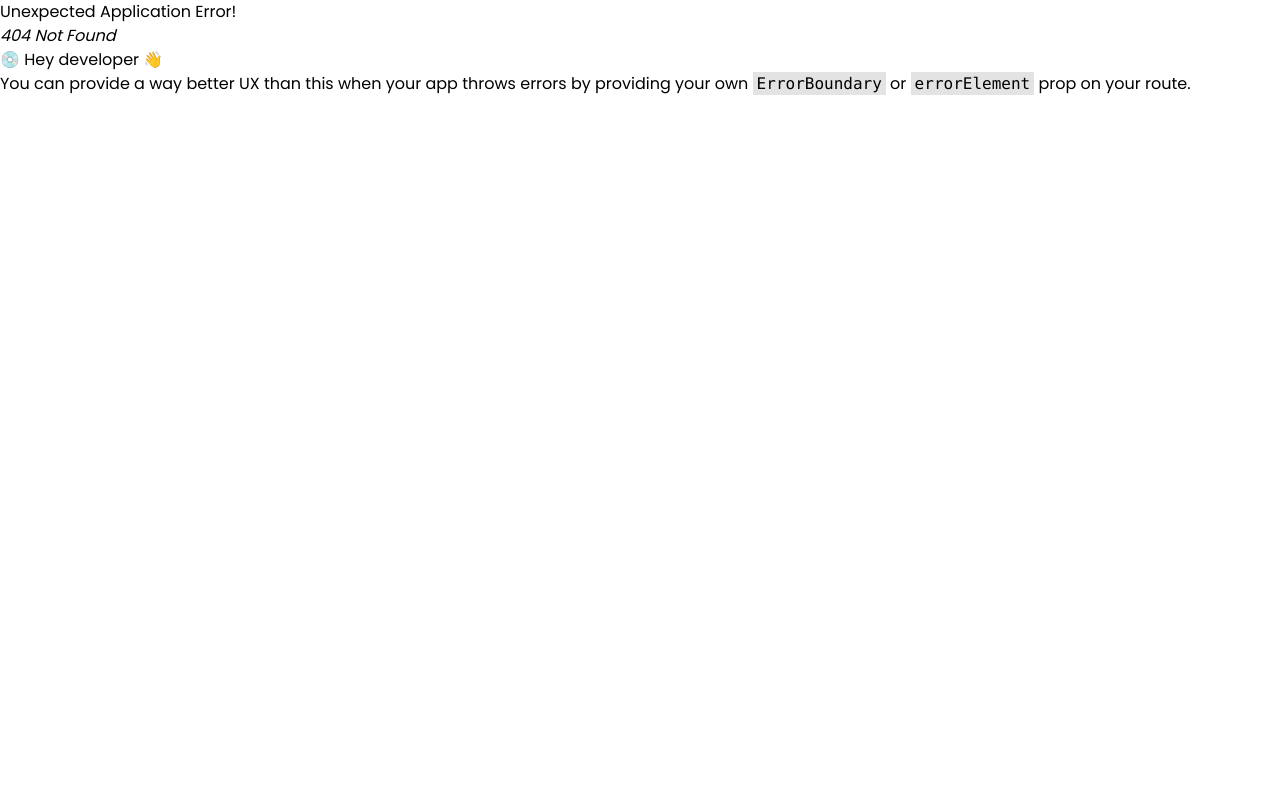
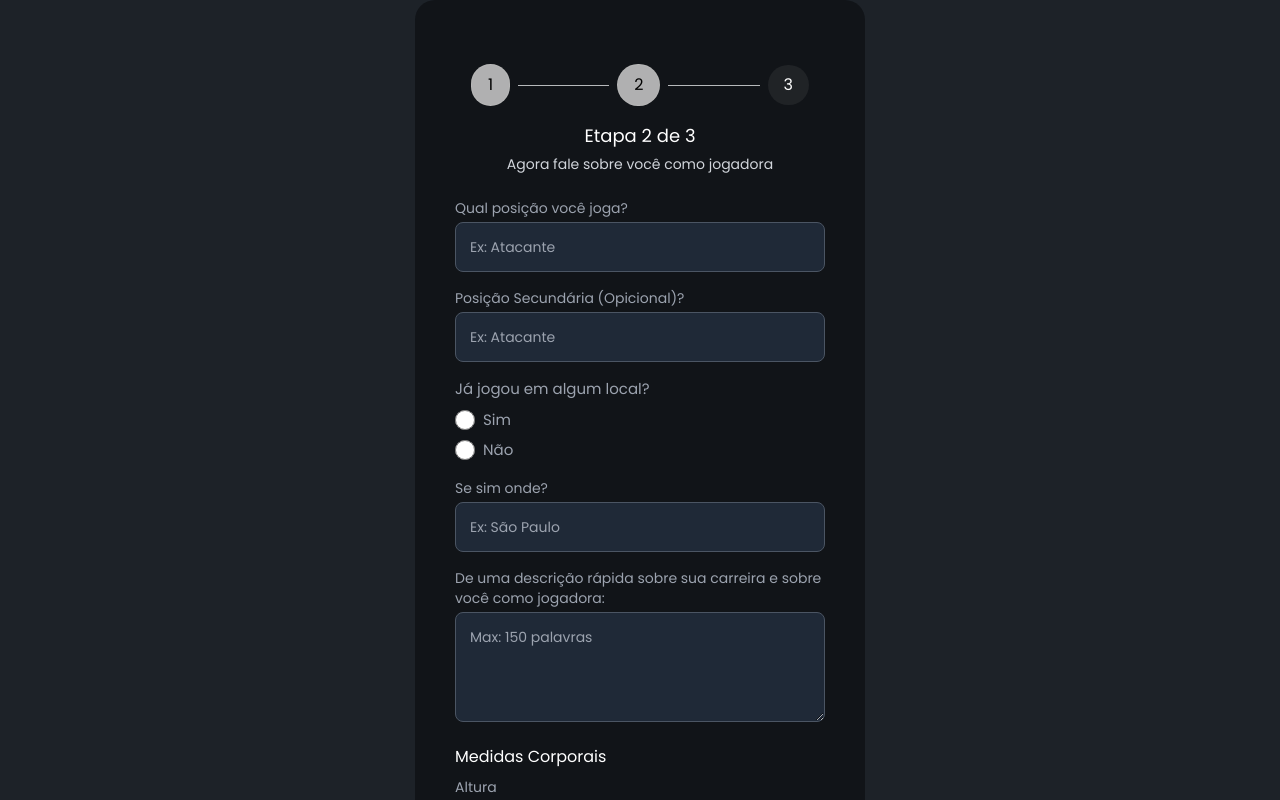
Before and after one commit to Bernardo07dev/Passa-Bola-Sprint-4, a React (Vite) app in the folder Passa-Bola/: page /Fase2 in a window 1280 px wide. Before the commit this address had no page. Shown: the top 800 px of the page. Built offline with nearby package versions, Linux system fonts and the light colour scheme.

Commit message:
Estrutura

```diff
--- /dev/null
+++ b/Passa-Bola/src/components/CampoCheckBox.jsx
@@ -0,0 +1,39 @@
+const CampoCheckBox = (props) => {
+
+    const aoClicado = (evento) => {
+        props.aoClicado(evento.target.value)
+    }
+
+
+    return(
+        <div className="w-full flex flex-col text-left justify-start items-start gap-2 mb-4">
+            <p className="text-gray-400 text-[15px]">{props.label}</p>
+            <label className="flex items-center gap-2 cursor-pointer">
+                <input
+                    type="radio"
+                    name="experiencia"
+                    value= "sim"
+                    onChange={aoClicado}
+                    className="peer w-5 h-5 accent-[#4000ff84] cursor-pointer"
+                />
+                <span className="text-gray-400 text-[15px]">
+                    {props.label1}
+                </span>
+            </label>
+            <label className="flex items-center gap-2 cursor-pointer">
+                <input
+                    type="radio"
+                    name="experiencia"
+                    value="não"
+                    onChange={aoClicado}
+                    className="peer w-5 h-5 accent-[#4000ff84] cursor-pointer"
+                />
+                <span className="text-gray-400 text-[15px]">
+                    {props.label2}
+                </span>
+            </label>
+        </div>
+    )
+}
+
+export default CampoCheckBox;
--- /dev/null
+++ b/Passa-Bola/src/components/CampoTextArea.jsx
@@ -0,0 +1,10 @@
+const CampoTextArea = (props) =>{
+    return(
+        <div className="w-full mb-4">
+            <p className="text-gray-400 text-sm font-ligth mb-1">{props.label}</p>
+            <textarea rows="4" className="w-full text-sm bg-gray-800 text-white placeholder-gray-400 border border-gray-600 rounded-lg p-3.5 transition-shadow" placeholder={props.placeholder}/>
+        </div>
+    )
+}
+
+export default CampoTextArea;
--- a/Passa-Bola/src/components/CampoTexto.jsx
+++ b/Passa-Bola/src/components/CampoTexto.jsx
@@ -15,6 +15,7 @@ const CampoTexto = (props) => {
                 onChange={aoDigitado}
                 type={props.type}
                 placeholder={props.placeholder}
+                disabled={props.disabled}
                 className="w-full text-sm bg-gray-800 text-white placeholder-gray-400 border border-gray-600 rounded-lg p-3.5 transition-shadow"
             />
         </div>
--- a/Passa-Bola/src/components/NumFase/NumFase.jsx
+++ b/Passa-Bola/src/components/NumFase/NumFase.jsx
@@ -6,13 +6,13 @@ const NumFase = ({passoAtual, Link1, Link2, Link3}) => {
 
     return (
         <div className="w-full flex justify-between items-center p-4 gap-2 cursor-pointer">
-            <div onClick={() => navigate(Link1)} className={`duration-500 ease-in bg-[#f3f4f625] px-4 py-2 rounded-full border-[#53535300] ${passoAtual >= 1 ? "ativo" : ""}`}>
+            <div onClick={() => {navigate(Link1)}} className={`duration-500 ease-in bg-[#f3f4f625] px-4 py-2 rounded-full border-[#53535300] ${passoAtual >= 1 ? "ativo" : ""}`}>
                 <p>1</p>
             </div>
 
             <div className="flex-grow h-[0.8px] bg-[#f3f4f6bc]"></div>
 
-            <div onClick={() => navigate(Link2)} className={`duration-500 ease-in cursor-pointer bg-[#8989891f] px-4 py-2 rounded-full border-[#53535300] ${passoAtual >= 2 ? "ativo" : ""}`}>
+            <div onClick={() => {navigate(Link2)}} className={`duration-500 ease-in cursor-pointer bg-[#8989891f] px-4 py-2 rounded-full border-[#53535300] ${passoAtual >= 2 ? "ativo" : ""}`}>
                 <p>2</p>
             </div>
 
--- a/Passa-Bola/src/components/Structure.jsx
+++ b/Passa-Bola/src/components/Structure.jsx
@@ -1,7 +1,7 @@
 const Structure = ({children}) => {
     return (
     <div className="flex justify-center items-center w-full min-h-screen bg-[#1D2228]">
-        <div className='min-h-screen w-[450px] bg-[#111418] rounded-[20px] px-14 text-white flex justify-center items-center'>
+        <div className='min-h-screen w-[450px] bg-[#111418] rounded-[20px] px-10 text-white flex justify-center items-center'>
             {children}
         </div>
     </div>
--- a/Passa-Bola/src/main.jsx
+++ b/Passa-Bola/src/main.jsx
@@ -11,7 +11,7 @@ const router = createBrowserRouter([
   {path: '/', element: <Welcome />},
   {path: '/login',element: <Login />},
   {path: '/Fase1',element: <Fase1 />},
-  {path: '/atleta/fase-2',element: <Fase2 />},
+  {path: '/Fase2',element: <Fase2 />},
 ])
 
 createRoot(document.getElementById('root')).render(
--- a/Passa-Bola/src/pages/atleta/at-fase-1.jsx
+++ b/Passa-Bola/src/pages/atleta/at-fase-1.jsx
@@ -12,8 +12,6 @@ const Fase1 = () => {
     const navigate = useNavigate()
     const [Senha, setSenha] = useState("")
     const [Nome, setNome] = useState("")
-    console.log(Nome)
-
     const temOitoCaracteres = Senha.length >= 8;
     const temMaiusculaInicial = Senha.length > 0 && Senha[0] === Senha[0].toUpperCase();
 
@@ -33,7 +31,7 @@ const Fase1 = () => {
     return(
         <Structure>
             <div className="w-full grid justify-items-center mt-12 pb-8">
-                <NumFase passoAtual={1} Link1="/Fase1" Link2="/atleta/fase-2" Link3="/atleta/fase-3" />
+                <NumFase passoAtual={1} Link1="/Fase1" Link2="/Fase2" Link3="/atleta/fase-3" />
                 <h1 className="text-lg mb-1 text-center">Etapa 1 de 3</h1>
                 <p className="text-gray-300 text-sm mb-6">Olá jogadora, preencha seus dados abaixo</p>
                 <form onSubmit={aoSubmit} className="font-light w-full flex gap-2 flex-col">
--- a/Passa-Bola/src/pages/atleta/at-fase-2.jsx
+++ b/Passa-Bola/src/pages/atleta/at-fase-2.jsx
@@ -1,17 +1,35 @@
 import Structure from "../../components/Structure";
 import NumFase from "../../components/NumFase/NumFase";
 import CampoTexto from "../../components/CampoTexto";
+import CampoCheckBox from "../../components/CampoCheckBox";
+import CampoTextArea from "../../components/CampoTextArea";
+import { useState } from "react";
+
 
 const Fase2 = () => {
-    return(
+    const [experiencia, setExperiencia] = useState('');
+    console.log(experiencia)
+
+
+    const JogaOuNao = experiencia === 'sim' ? false : true;
+
+    return (
         <Structure>
             <div className="w-full grid justify-items-center mt-12 pb-8">
                 <NumFase passoAtual={2} Link1="/Fase1" Link2="/Fase-2" Link3="/Fase-3" />
                 <h1 className="text-lg mb-1 text-center">Etapa 2 de 3</h1>
                 <p className="text-gray-300 text-sm mb-6">Agora fale sobre você como jogadora</p>
                 <CampoTexto label="Qual posição você joga?" placeholder="Ex: Atacante"></CampoTexto>
-
-
+                <CampoTexto label="Posição Secundária (Opicional)?" placeholder="Ex: Atacante"></CampoTexto>
+                <CampoCheckBox label="Já jogou em algum local?" label1="Sim" label2="Não" aoClicado={valor => setExperiencia(valor)}></CampoCheckBox>
+                <CampoTexto label="Se sim onde?" placeholder="Ex: São Paulo" disabled={JogaOuNao}></CampoTexto>
+                <campoTexto label="Escreva seus números da ultima temporada" placeholder="Ex: Gols na temporada: 15, Assistências: 8."></campoTexto>
+                <CampoTextArea placeholder="Max: 150 palavras" label="De uma descrição rápida sobre sua carreira e sobre você como jogadora:"></CampoTextArea>
+                <h2 className="w-full text-left mb-2">Medidas Corporais</h2>
+                <CampoTexto label="Altura" placeholder="Ex: 1.80"></CampoTexto>
+                <CampoTexto label="Peso" placeholder="Ex: 60 kg"></CampoTexto>
+                <CampoTexto label="Envergadura (opicional)" placeholder="Ex: 1.70"></CampoTexto>
+                <button className="w-full py-3 mt-2 bg-blue-500 text-white rounded-md font-medium flex items-center justify-center gap-2">Próxima etapa </button>
             </div>
         </Structure>
     )
```
